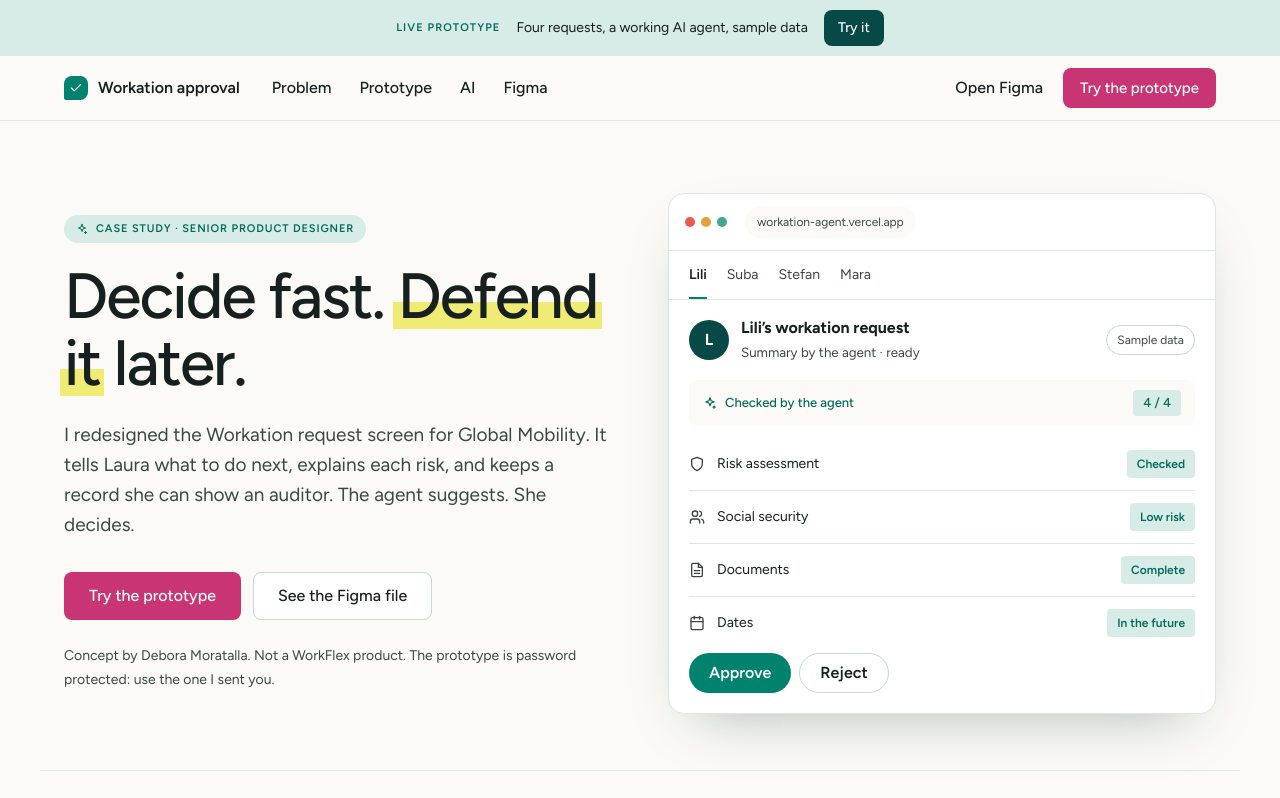
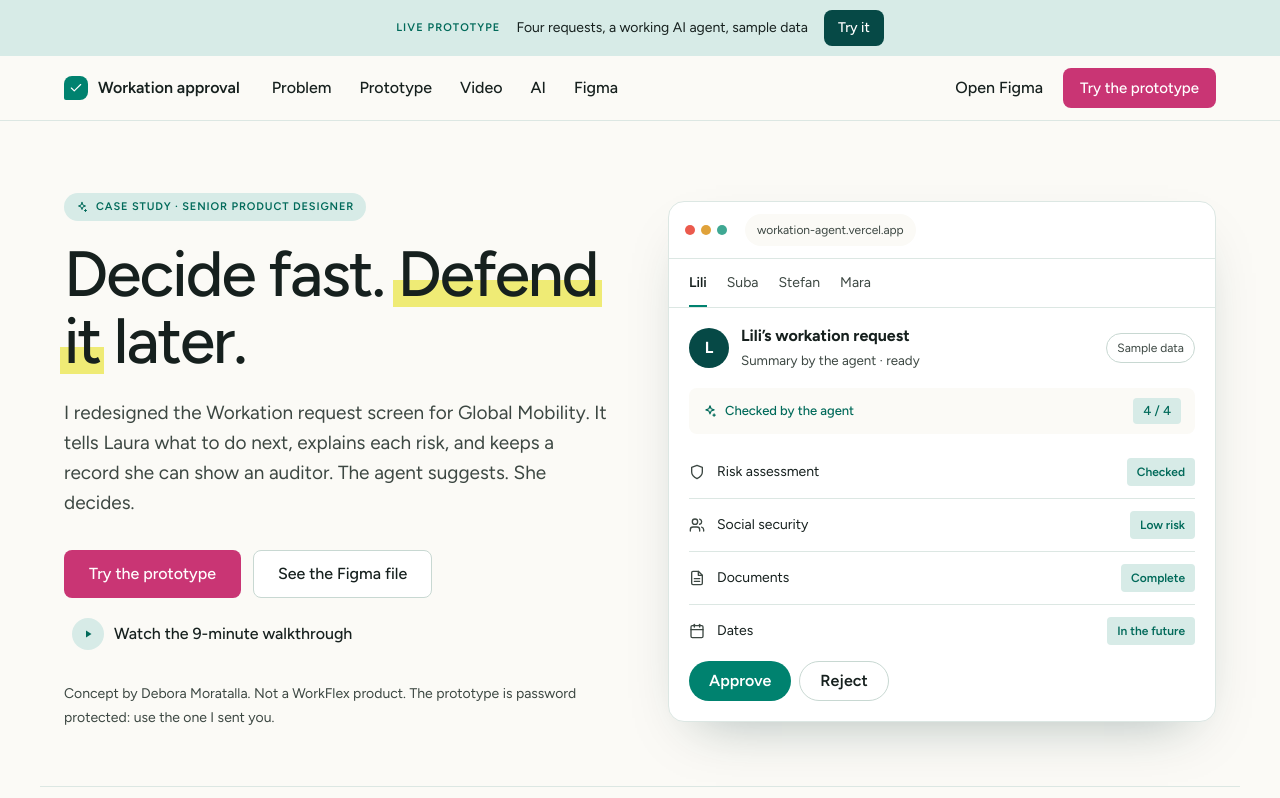
Before and after one commit to deboramoratalla-lab/worktation-agent, a Next.js app: page /case in a window 1280 px wide. Shown: the top 798 px of the page. Built offline with nearby package versions, Linux system fonts and the light colour scheme.

Commit message:
Landing: video link in hero and nav
Co-Authored-By: Claude Sonnet 5.5 <noreply@anthropic.com>
Claude-Session: https://claude.ai/code/session_01CwxGZvk1v4vKUDqNhvnEAU

```diff
--- a/app/case/landing.css
+++ b/app/case/landing.css
@@ -150,3 +150,6 @@ html { scroll-behavior: smooth; scroll-padding-top: 72px; }
 @media (max-width: 680px) { .lp-sec { padding: 64px 0; } .lp-grid3, .lp-facts, .lp-rules { grid-template-columns: 1fr; } .lp-mini { grid-template-columns: repeat(2, 1fr); } .lp-box { padding: 20px; border-radius: 16px; } .lp-link { display: none; } .lp-nav-in { gap: 12px; } .lp-hero { padding-top: 40px; } .lp-strip { padding: 24px 20px; } .lp-win-tabs { gap: 14px; } }
 .lp-card-more { grid-column: 1 / -1; flex-direction: row; align-items: center; gap: 20px; } .lp-card-more h3 { margin: 0; white-space: nowrap; } .lp-card-more p { max-width: 70ch; }
 @media (max-width: 1000px) { .lp-card-more { flex-direction: column; align-items: flex-start; } .lp-card-more h3 { white-space: normal; } }
+.lp-watch { display: inline-flex; align-items: center; gap: 10px; min-height: 48px; padding: 0 8px; font-weight: 500; color: var(--color-text-primary); }
+.lp-watch:hover { color: var(--pink); } .lp-watch:hover .lp-watch-i { background: var(--pink); color: #fff; }
+.lp-watch-i { width: 32px; height: 32px; border-radius: 50%; display: grid; place-items: center; background: var(--color-mint-200); color: var(--color-green-700); transition: background-color .15s ease, color .15s ease; }
--- a/app/case/page.tsx
+++ b/app/case/page.tsx
@@ -81,7 +81,7 @@ export default function Landing() {
         <div className="lp-nav-in">
           <a className="lp-brand" href="#top"><span className="lp-brand-mark" aria-hidden="true"><Icon name="check" size={14} /></span>Workation approval</a>
           <nav aria-label="Sections">
-            <a href="#problem">Problem</a><a href="#prototype">Prototype</a><a href="#ai">AI</a><a href="#figma">Figma</a>
+            <a href="#problem">Problem</a><a href="#prototype">Prototype</a><a href="#video">Video</a><a href="#ai">AI</a><a href="#figma">Figma</a>
           </nav>
           <div className="lp-nav-r">
             <a className="lp-link" href={fig()} target="_blank" rel="noreferrer">Open Figma</a>
@@ -100,6 +100,7 @@ export default function Landing() {
               <div className="lp-cta">
                 <a className="lp-btn lp-btn-pink" href="#prototype">Try the prototype</a>
                 <a className="lp-btn lp-btn-line" href={fig()} target="_blank" rel="noreferrer">See the Figma file</a>
+                <a className="lp-watch" href="#video"><span className="lp-watch-i"><svg width="12" height="12" viewBox="0 0 24 24" aria-hidden="true"><path d="M8 5v14l11-7z" fill="currentColor" /></svg></span>Watch the 9-minute walkthrough</a>
               </div>
               <p className="lp-meta">Concept by Debora Moratalla. Not a WorkFlex product. The prototype is password protected: use the one I sent you.</p>
             </div>
```
